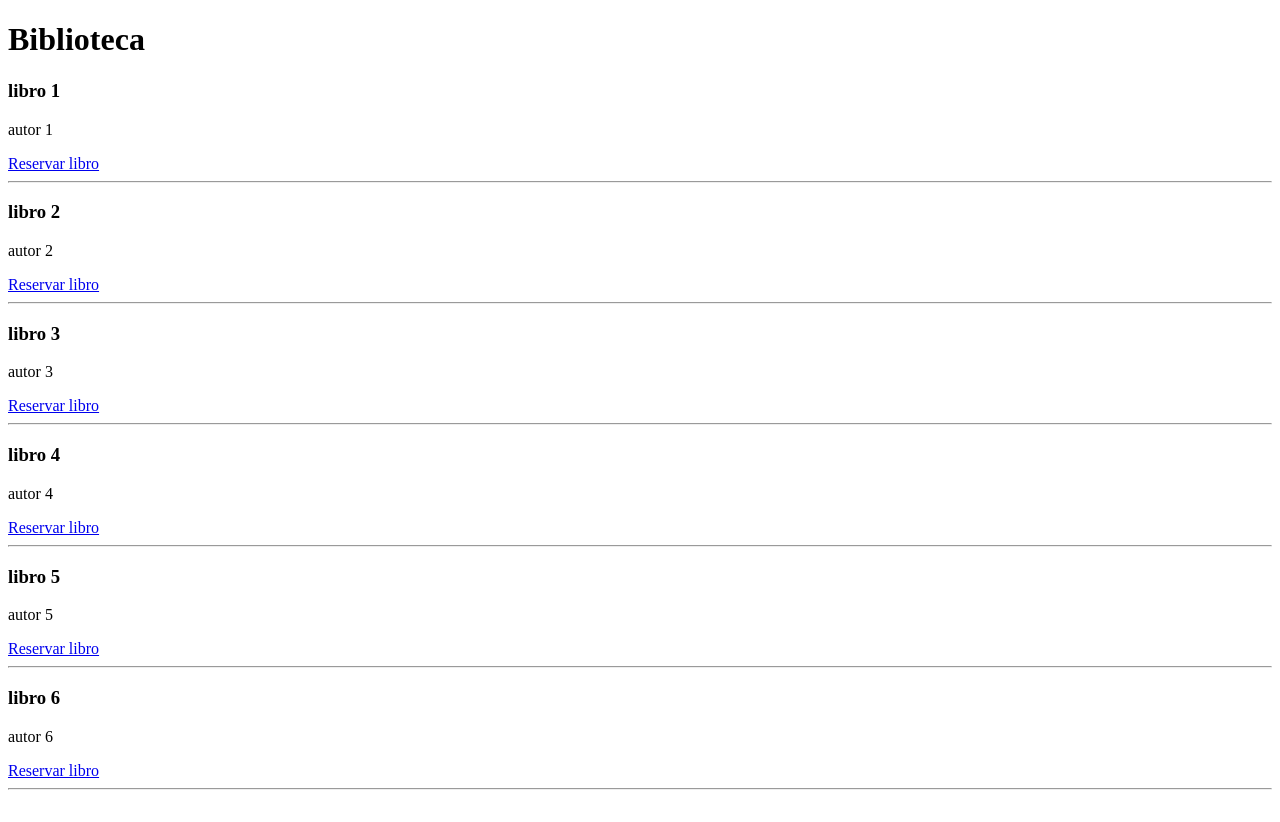
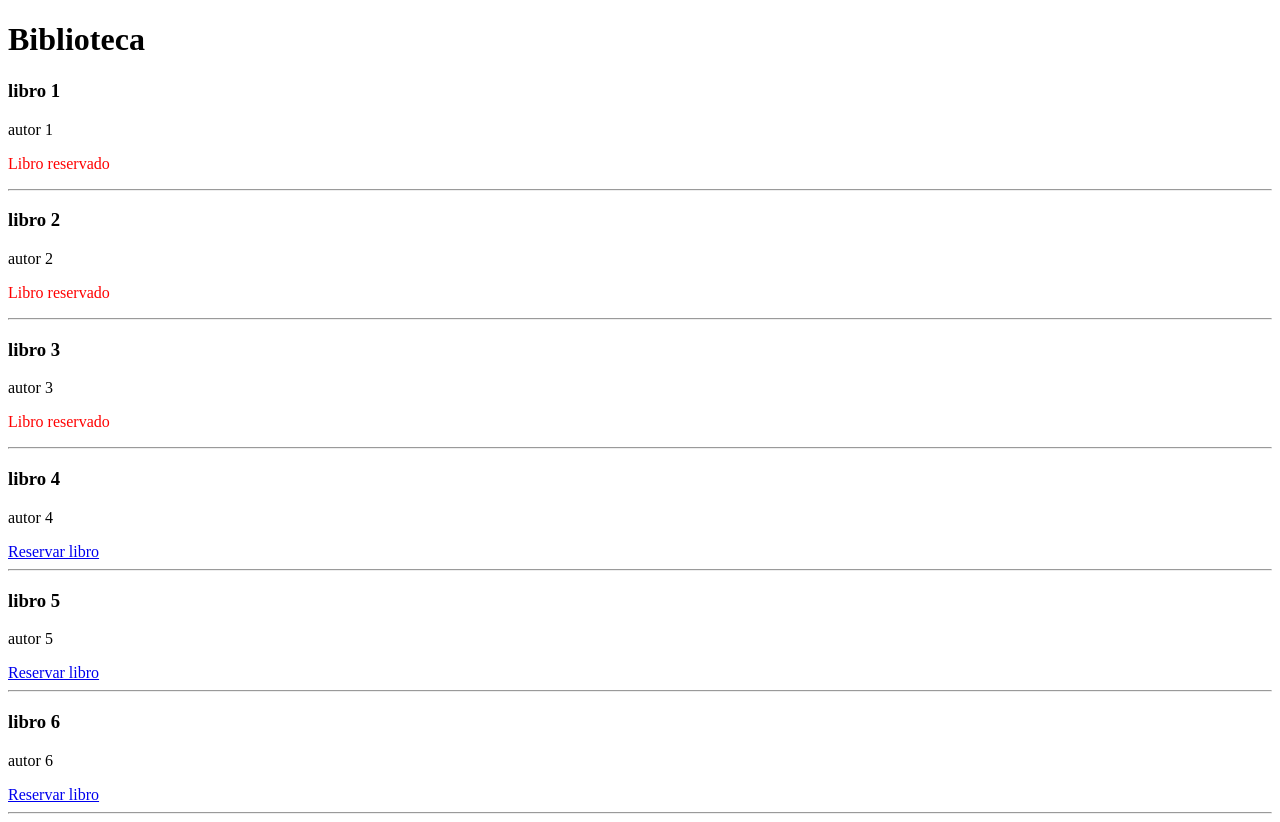
Before and after one commit to jdarboleda09/biblioteca-django, a Django app: page / in a window 1280 px wide. Before the commit the page ends 790 px from the top, so only its background shows below. Run offline with Django 5.2, Linux system fonts and the light colour scheme; data comes from the database, SQL or seed files in the repository; both versions use the stored data as it was after the commit.

Commit message:
se modifica la vist para mostrar si el libro esta reservado, se reemplaza el for en lista.html

```diff
--- a/biblioteca/catalogo/templates/lista.html
+++ b/biblioteca/catalogo/templates/lista.html
@@ -5,14 +5,22 @@
 </head>
 <body>
 <h1>Biblioteca</h1>
-{% for libro in libros %}
+{% for item in libros %}
 <div>
-<h3>{{ libro.titulo }}</h3>
-<p>{{ libro.autor }}</p>
+<h3>{{ item.libro.titulo }}</h3>
+<p>{{ item.libro.autor }}</p>
+{% if item.reservado %}
+<p style="color:red">
+Libro reservado
+</p>
 
-<a href="/reservar/{{ libro.id }}">
+{% else %}
+
+<a href="/reservar/{{ item.libro.id }}">
 Reservar libro
 </a>
+
+{% endif %}
 
 </div>
 
@@ -20,6 +28,7 @@ Reservar libro
 
 {% endfor %}
 
+
 </body>
 
 </html>
--- a/biblioteca/catalogo/views.py
+++ b/biblioteca/catalogo/views.py
@@ -5,7 +5,19 @@ def lista_libros(request):
 
    libros = Libro.objects.all()
 
-   return render(request, "lista.html", {"libros": libros})
+   libros_con_estado = []
+
+   for libro in libros:
+
+       reservado = Reserva.objects.filter(libro=libro).exists()
+
+       libros_con_estado.append({
+           "libro": libro,
+           "reservado": reservado
+       })
+
+   return render(request, "lista.html", {"libros": libros_con_estado})
+
 
 
 def reservar_libro(request, id):
```
Also changed, not shown: biblioteca/db.sqlite3.
